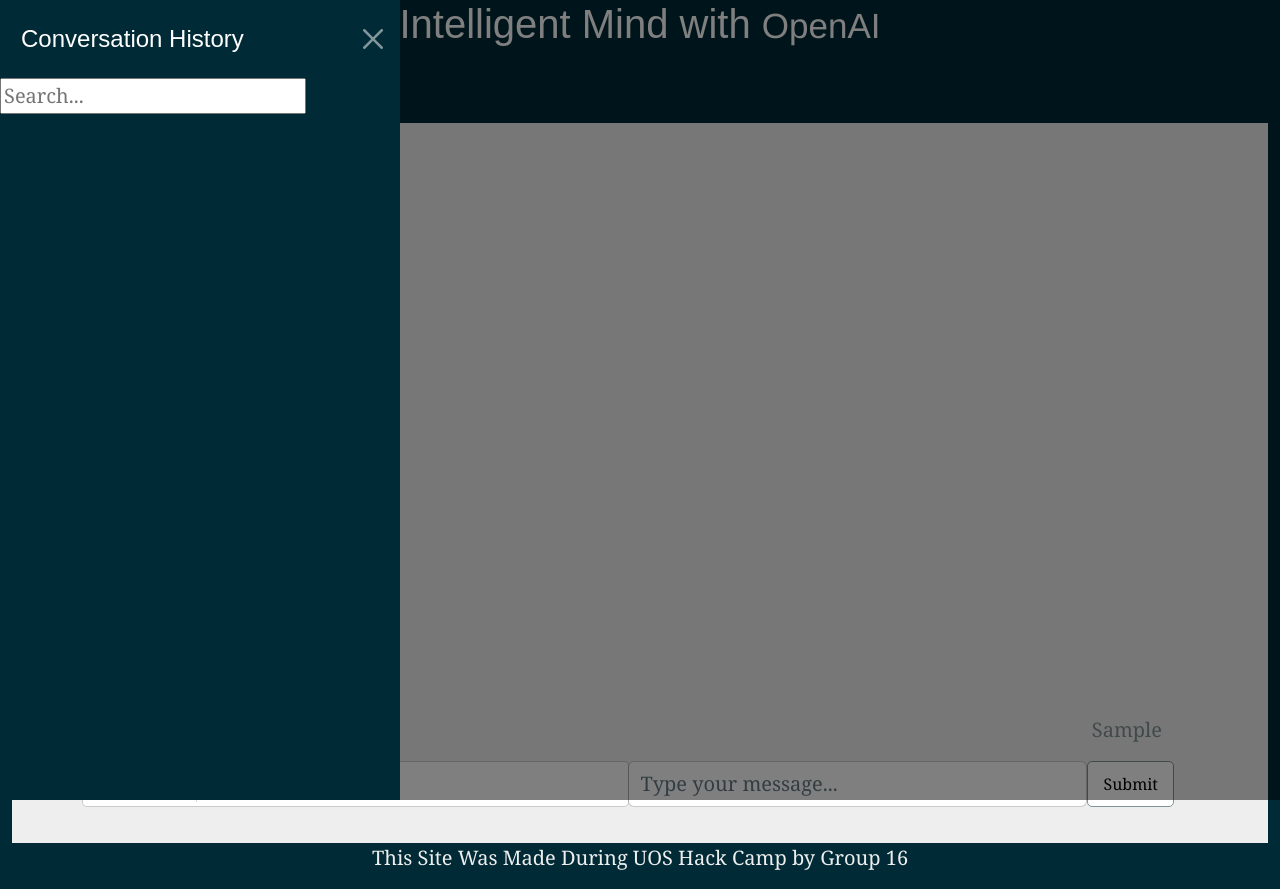
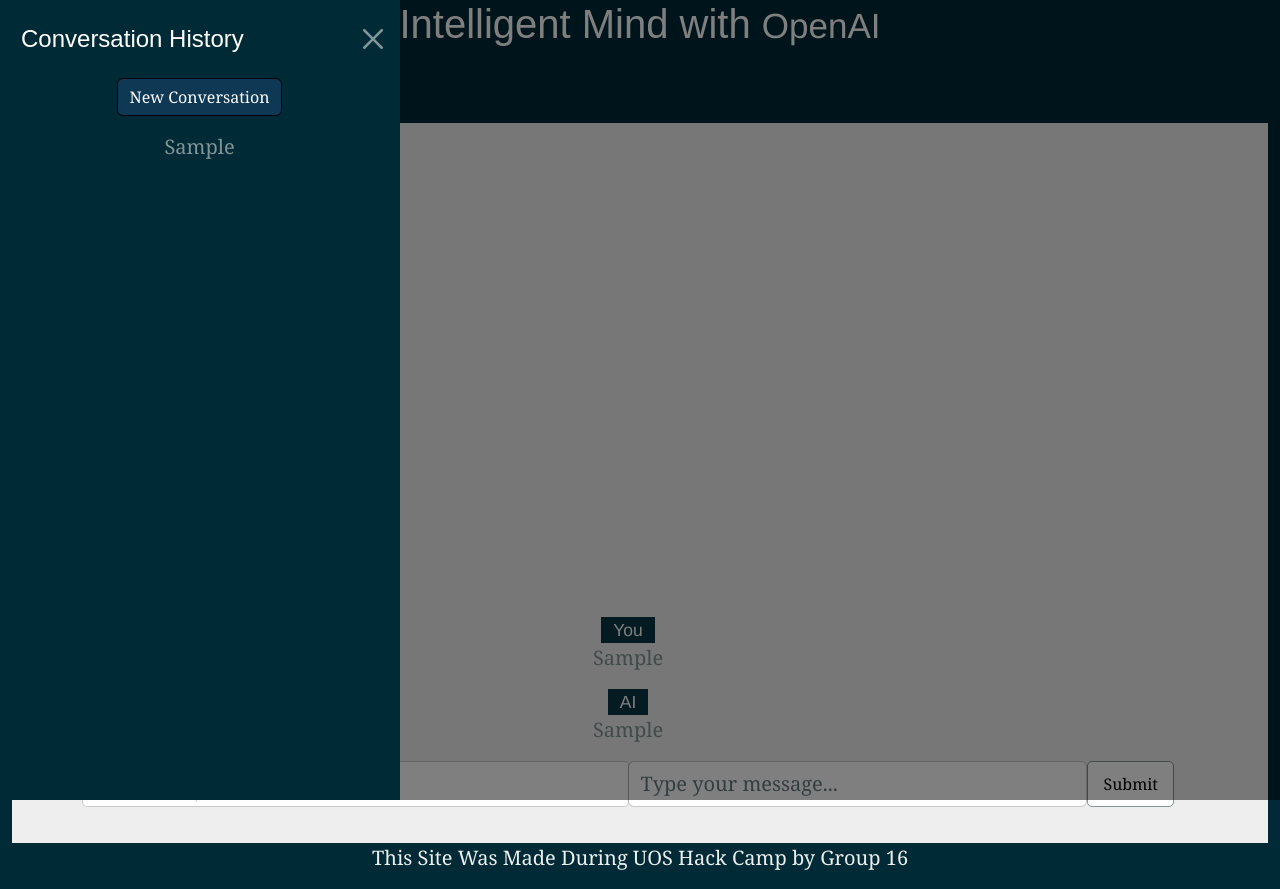
Before and after one commit to Beasta2768/HackCamp, a PHP site: page / in a window 1280 px wide, after a click that opens the changed part. Run offline with PHP 8.4, Linux system fonts and the light colour scheme; tables that the repository leaves empty or names only in its code hold one stand-in row (values such as "Sample post"); some web fonts are replaced.

Commit message:
Sprint 2 Demo

```diff
--- a/Views/index.phtml
+++ b/Views/index.phtml
@@ -2,7 +2,7 @@
 <!-- Chat -->
 <div class="main-content d-flex col justify-content-center" style="min-height: 90vh">
     <div class="container mt-auto row">
-        <?php if (!isset($view->conversations)): ?>
+        <?php if (count($view->conversations) == 0): ?>
             <div class="row">
 
                 <div class="col-md col-sm-1">
@@ -30,16 +30,17 @@
         <?php endif; ?>
 
         <?php if (isset($view->conversations)):?>
-        <div class="row">
+        <div class="row ">
             <?php foreach ($view->conversations as $msg): ?>
-                <p class="text-start"><?php echo $msg->getPrompt() ?></p>
+                <small class=" bg-dark w-auto ">You</small>
+                <p class="text-center "><?php echo $msg->getPrompt() ?></p>
                 <br>
-                <p class="text-end"><?php echo $msg->getResponse() ?></p>
+                <small class="justify-content-start bg-dark w-auto">AI</small>
+                <p class="text-center "><?php echo $msg->getResponse() ?></p>
                 <br>
             <?php endforeach; ?>
         </div>
         <?php endif; ?>
-
         <form method="post" action="<?php echo $_SERVER['PHP_SELF']?>">
             <div class=" input-group mb-3, row">
                 <div class="col-md col-sm-1 p-0">
@@ -51,6 +52,12 @@
                 </div>
             </div>
         </form>
+        <?php if($view->callError):?>
+        <div class="alert alert-dismissible alert-warning text-center">
+            <h4 class="alert-heading">Api Call Error</h4>
+            <p class="mb-0">Seems Like There Was An Issue With The Api Call. Please Try Again Later</p>
+        </div>
+        <?php endif;?>
     </div>
 </div>
 <?php require('template/footer.phtml') ?>
--- a/Views/template/header.phtml
+++ b/Views/template/header.phtml
@@ -25,10 +25,28 @@
                     <h4 class="offcanvas-title" id="offcanvasExampleLabel">Conversation History</h4>
                     <button type="button" class="btn-close text-reset" data-bs-dismiss="offcanvas" aria-label="Close"></button>
                 </div>
-                <div>
-                    <form method="post" action="<?php echo $_SERVER['PHP_SELF']?>">
-                        <input type="text" id="user-search" placeholder="Search..." name="searchMsg" value="<?php if (isset($_POST['searchMsg'])){ echo $_POST['searchMsg'];}?>">
-                    </form>
+
+                <div class="text-center">
+                    <p>
+                    <button class="btn btn-primary" type="button" data-bs-toggle="collapse" data-bs-target="#collapseExample" aria-expanded="false" aria-controls="collapseExample">
+                        New Conversation
+                    </button>
+                    </p>
+                    <div class="collapse" id="collapseExample">
+                        <div class="card card-body text-white bg-dark mb-0">
+                            <form method="post" action="<?php echo $_SERVER['PHP_SELF']?>">
+                                <input class="form-control" placeholder="enter chat name" name="newConversationName" value="<?php if (isset($_POST['newConversationName'])){ echo $_POST['newConversationName'];}?>"/>
+                                <br/>
+                                <input class="btn btn-success" type="submit" value="newChat" name="newChat"/>
+                            </form>
+                        </div>
+                    </div>
+
+                    <div>
+                        <?php foreach ($view->chats as $chat) :?>
+                        <p><?php echo $chat->getChat();?></p>
+                        <?php endforeach;?>
+                    </div>
                 </div>
             </div>
         </div>
--- a/index.php
+++ b/index.php
@@ -12,7 +12,8 @@ $conversations = new ConversationsDataSet();
 $newChat = new differentChatsDataSet();
 
 $view->conversations = $conversations->fetchAllConversations();
-$view->count = 0;
+$view->chats = $newChat->fetchAllChats();
+$view->callError = false;
 
 if (isset($_POST['submit'])) {
     $prompt = str_replace(" ","%20",htmlentities($_POST['chatMsg']));
@@ -25,14 +26,17 @@ if (isset($_POST['submit'])) {
 
     $response = json_decode($curl_data);
 
-
+    if(isset($response)){
     $conversations->storeConversation(htmlentities($_POST['chatMsg']),$response->response, 1);
     $view->conversations = $conversations->fetchAllConversations();
-//    echo $response->response;
+    } else{
+        $view->callError = true;
+    }
 }
 
-if(isset($_POST['createNewChat'])){
-    $newChat = $newChat->createChat();
+if(isset($_POST['newChat'])){
+    $newChat->createChat(htmlentities($_POST['newConversationName']));
+    $view->chats = $newChat->fetchAllChats();
 }
 
 require_once('Views/index.phtml');
```
Also changed, not shown: DBConnTest.php (deleted, +0 -22 lines), Views/template/sidebar.phtml (deleted, +0 -17 lines).
